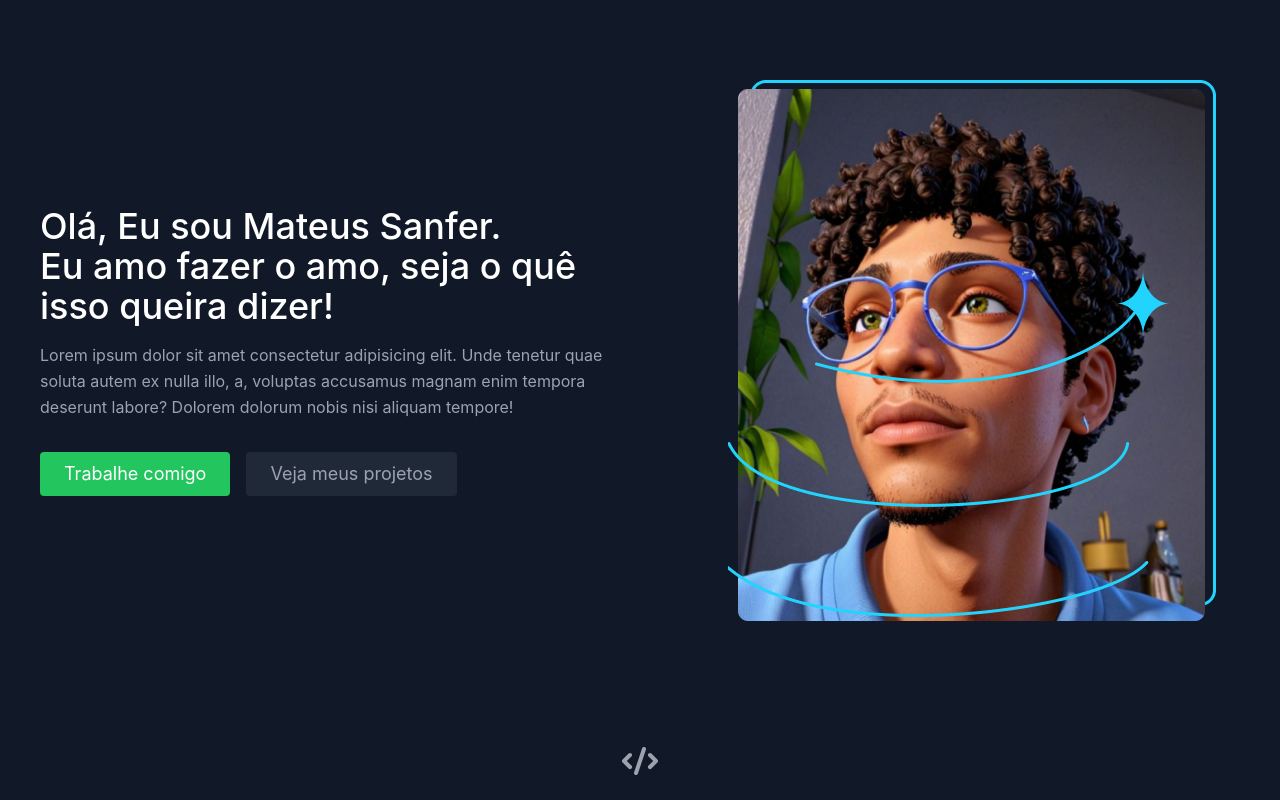
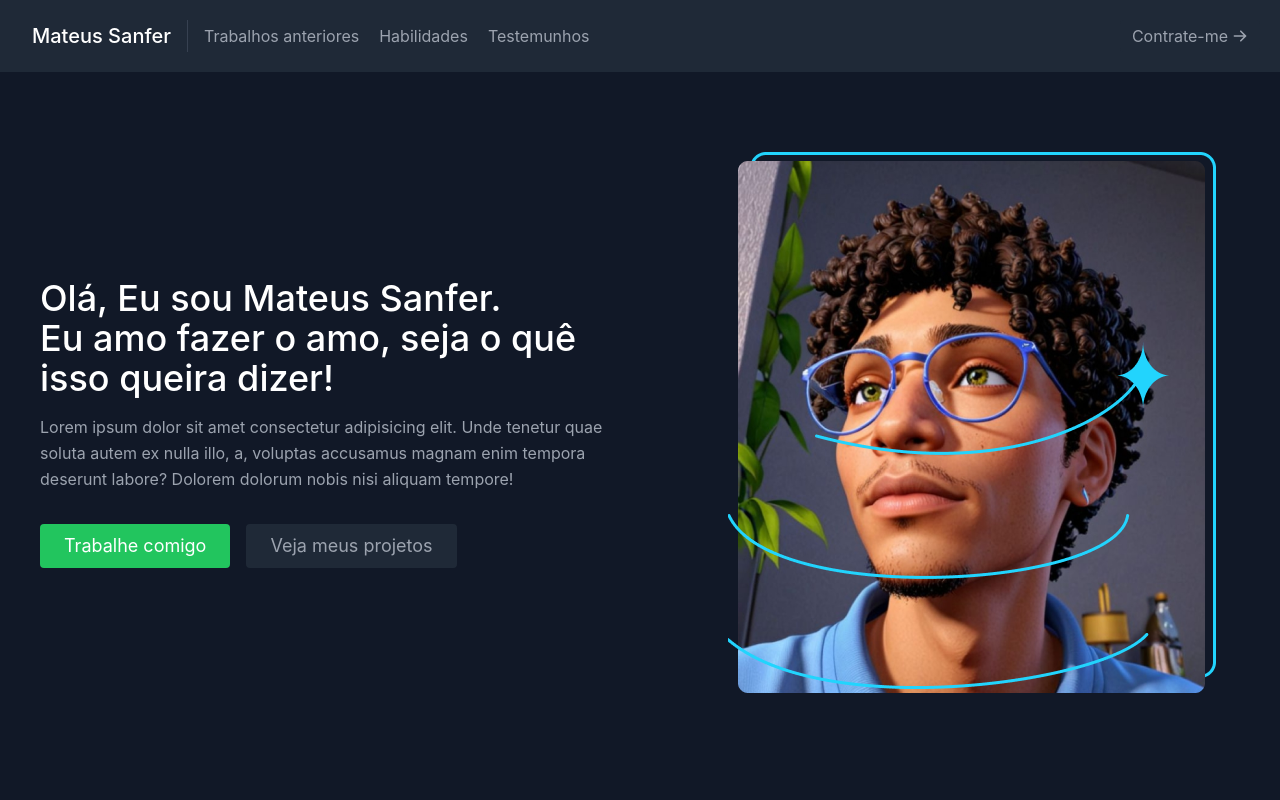
Before and after one commit to MateusSanfer/Portfolio, a React (Create React App) app: page / in a window 1280 px wide. Shown: the top 800 px of the page. Built offline with nearby package versions, Linux system fonts and the light colour scheme.

Commit message:
feat: finalizado Navbar.

```diff
--- a/src/components/Navbar.js
+++ b/src/components/Navbar.js
@@ -1 +1,32 @@
-export default function Navbar() {}
+import { ArrowRightIcon } from "@heroicons/react/solid";
+export default function Navbar() {
+  return (
+    <header className="bg-gray-800 md:sticky top-0 z-10">
+      <div className="container mx-auto flex flex-wrap p-5 flex-col md:flex-row items-center">
+        <a className="title-font font-medium text-white mb-4 md:mb-0">
+          <a href="#about" className="ml-3 text-xl">
+            Mateus Sanfer
+          </a>
+        </a>
+        <nav className="md:mr-auto md:ml-4 md:py-1 md:pl-4 md:border-l md:border-gray-700	flex flex-wrap items-center text-base justify-center">
+          <a href="#projects" className="mr-5 hover:text-white">
+            Trabalhos anteriores
+          </a>
+          <a href="#skills" className="mr-5 hover:text-white">
+            Habilidades
+          </a>
+          <a href="#testimonials" className="mr-5 hover:text-white">
+            Testemunhos
+          </a>
+        </nav>
+        <a
+          href="#contact"
+          className="inline-flex items-center bg-gray-800 border-0 py-1 px-3 focus:outline-none hover:bg-gray-700 rounded text-base mt-4 md:mt-0"
+        >
+          Contrate-me
+          <ArrowRightIcon className="w-4 h-4 ml-1" />
+        </a>
+      </div>
+    </header>
+  );
+}
```
Also changed, not shown: 1 other file (tests, documents, lock files or other folders).
